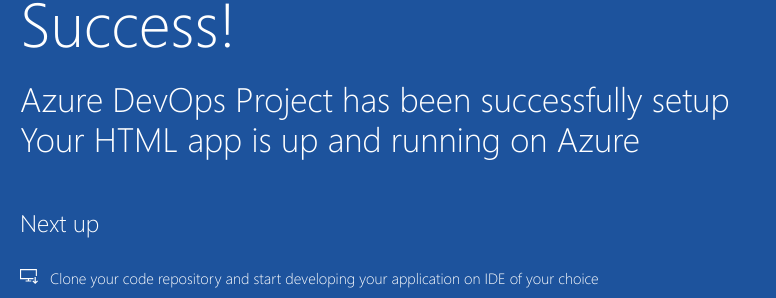
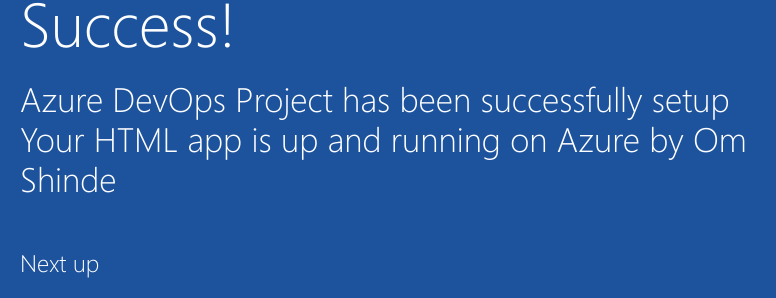
Before and after one commit to Om5101/Prac02, a plain HTML site: page index.html in a window 1280 px wide. Shown: the part 392-690 px from the top of the page, 205-981 px from the left. Drawn offline with Linux system fonts and the light colour scheme.

Commit message:
adding new feature to feature01

```diff
--- a/index.html
+++ b/index.html
@@ -20,7 +20,7 @@
             <div class="content-body">
                 <div class="success-text">Success!</div>
                 <div class="description line-1"> Azure DevOps Project has been successfully setup</div>
-                <div class="description line-2"> Your HTML app is up and running on Azure</div>
+                <div class="description line-2"> Your HTML app is up and running on Azure by Om Shinde</div>
                 <div class="next-steps-container">
                     <div class="next-steps-header">Next up</div>
                     <div class="next-steps-body">
```
